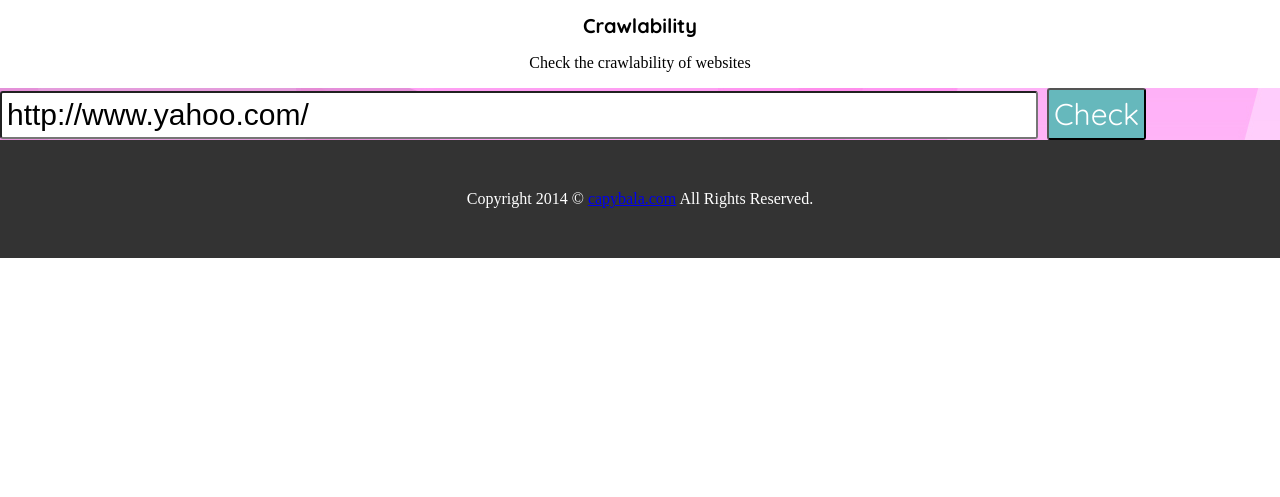
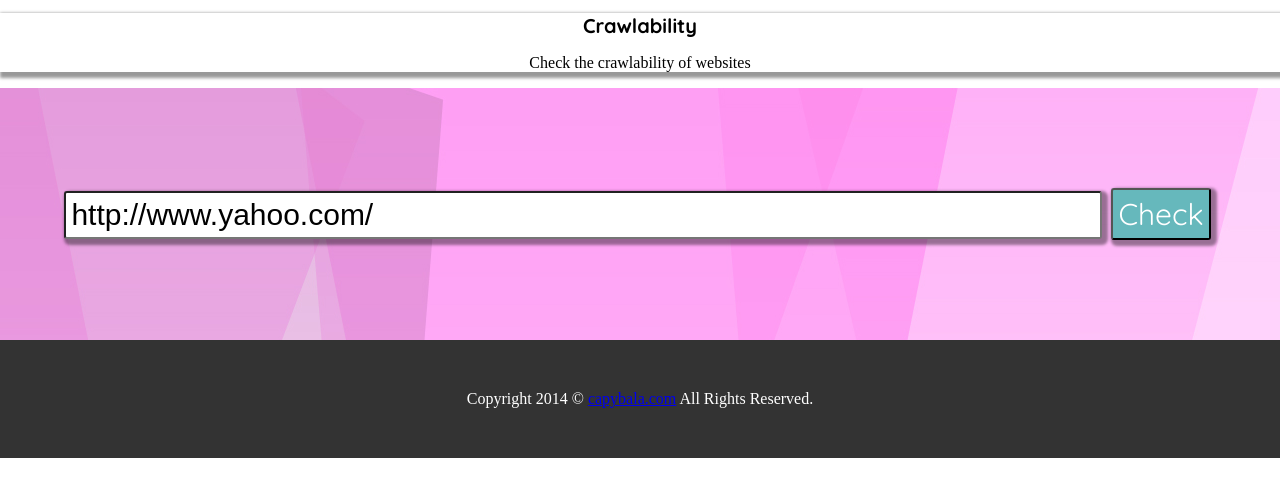
Before and after one commit to capybala/crawlability, a Python web app: template templates/index.html in a window 1280 px wide. Shown: the top 497 px of the page. Run offline with Jinja, Linux system fonts and the light colour scheme; the template is opened without the code that fills it, so the values that code supplies are empty.

Commit message:
sectionのpaddingを調整しました

```diff
--- a/static/screen.css
+++ b/static/screen.css
@@ -6,7 +6,7 @@ body {
 header{
 	padding: 50px 0 20x;
 	background: #ffffff;
-	box-shadow(rgba(0, 0, 0, .15) 0 0 2px);
+	box-shadow: 3px 3px 3px 3px rgba(0,0,0,0.4);
 	text-align:center;
 }
 
@@ -17,6 +17,8 @@ header h1{
 
 /*section*/
 section {
+	padding: 100px 0;
+	text-align: center;
 	background: url(images/header.jpg) no-repeat top center;
 }
 
@@ -25,7 +27,7 @@ section input {
 	padding: 5px;
 	font-size: 30px;
 	border-radius: 3px;
-	box-shadow(rgba(0, 0, 0, .15) 0 0 2px);
+	box-shadow: 3px 3px 3px 3px rgba(0,0,0,0.4);
 }
 
 section input[name="url"] {
```
